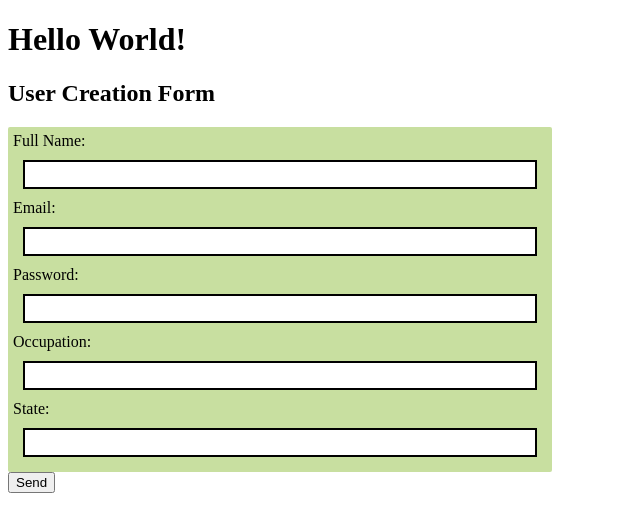
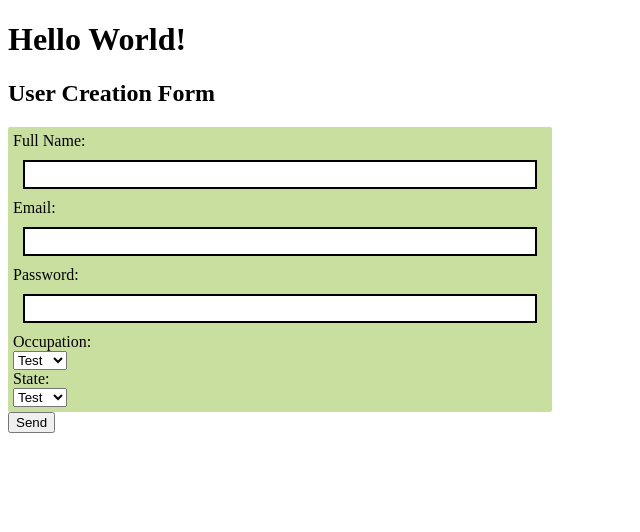
Before and after one commit to rachelCodes20/reactForm, a React (Vite) app: page / in a window 1280 px wide. Shown: the top 532 px of the page, without its empty margins (0-640 px from the left). Built offline with nearby package versions, Linux system fonts and the light colour scheme.

Commit message:
axios for fetching and select tag structure

```diff
--- a/package.json
+++ b/package.json
@@ -6,6 +6,7 @@
     "build": "parcel build"
   },
   "devDependencies": {
+    "buffer": "^5.7.1",
     "eslint-config-prettier": "^8.5.0",
     "eslint-plugin-prettier": "^4.2.1",
     "parcel": "latest",
@@ -13,6 +14,7 @@
     "process": "^0.11.10"
   },
   "dependencies": {
+    "axios": "^1.2.1",
     "prettier": "^2.8.1",
     "react": "^18.2.0",
     "react-dom": "^18.2.0"
--- a/src/Form.js
+++ b/src/Form.js
@@ -5,8 +5,11 @@ Password
 Occupation
 State
 */
-import React, { useState } from "react";
+import React, { useState, useEffect } from "react";
+import axios from "axios";
+
 const Form = () => {
+  const [data, setData] = useState(null);
   const [input, setInput] = useState({
     fullName: "",
     email: "",
@@ -17,7 +20,6 @@ const Form = () => {
 
   const handleInput = (e) => {
     //take previous obj val
-    console.log("event", e.target.value);
     const { name, value } = e.target;
 
     setInput((prev) => {
@@ -28,6 +30,20 @@ const Form = () => {
       };
     });
   };
+
+  const handleSubmit = (e) => {
+    e.preventdefault();
+
+  }
+  const inputSelections = () => {
+      useEffect(() => {
+      const data = axios.get('https://frontend-take-home.fetchrewards.com/form').then((res) => {
+
+      });
+      console.log(res.data)
+    },[]);
+  }
+
   console.log("input", input);
   return (
     <div>
@@ -65,20 +81,21 @@ const Form = () => {
           </div>
           <div>
             <label className="column">Occupation:</label>
-            <input
-              type="text"
-              id="work"
-              name="occupation"
-              onChange={handleInput}
-            />
+            <select>
+              <option value={"test"}>Test</option>
+              <option value={"test2"}>Test2</option>
+            </select>
           </div>
           <div>
             <label className="column">State:</label>
-            <input type="text" id="state" name="state" onChange={handleInput} />
+           <select>
+              <option value={"test"}>Test</option>
+              <option value={"test2"}>Test2</option>
+            </select>
           </div>
         </form>
       </div>
-      <button>Send</button>
+      <button onClick={handleSubmit}>Send</button>
     </div>
   );
 };
```
